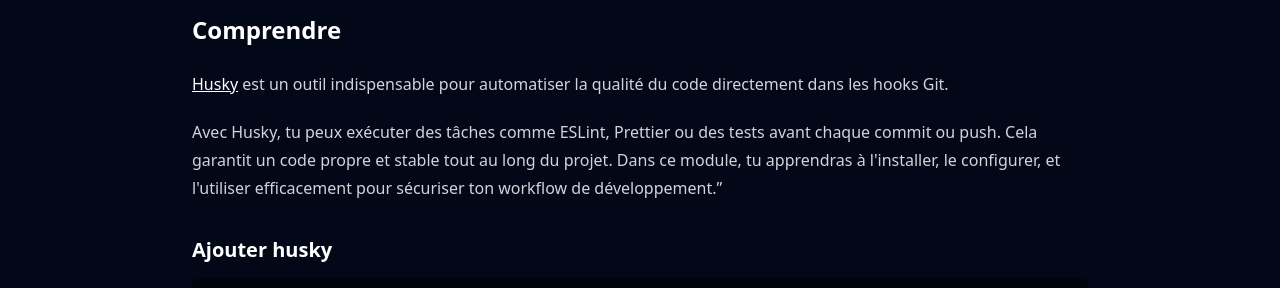
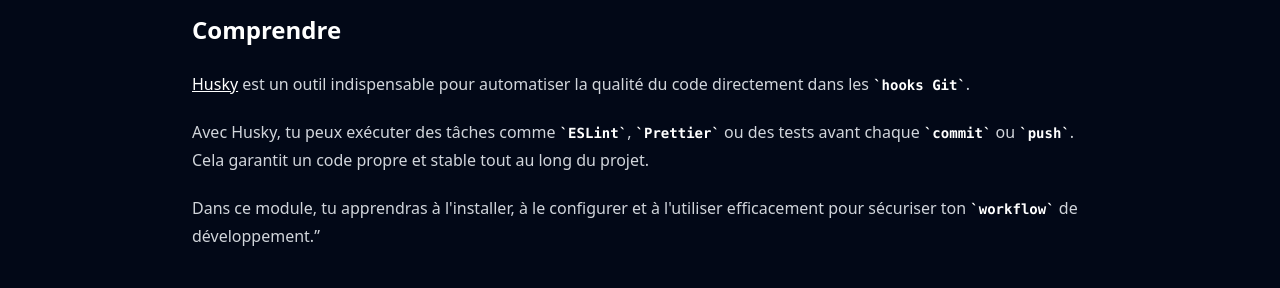
Before and after one commit to MikeCodeur/next-saas-entrepeneur, a Next.js app: page /instructions in a window 1280 px wide. Shown: the part 306-594 px from the top of the page. Built offline with nearby package versions, Linux system fonts and the light colour scheme; no server answers.

Commit message:
correction

```diff
--- a/INSTRUCTIONS.mdx
+++ b/INSTRUCTIONS.mdx
@@ -4,13 +4,15 @@
 
 ## 📝 Tes notes
 
-Detaille ce que tu as appris ici, sur une page [Notion](https://go.mikecodeur.com/course-notes-template)
+Détaille ce que tu as appris ici, sur une page [Notion](https://go.mikecodeur.com/course-notes-template)
 
 ## Comprendre
 
-[Husky](https://typicode.github.io/husky/) est un outil indispensable pour automatiser la qualité du code directement dans les hooks Git.
+[Husky](https://typicode.github.io/husky/) est un outil indispensable pour automatiser la qualité du code directement dans les `hooks Git`.
 
-Avec Husky, tu peux exécuter des tâches comme ESLint, Prettier ou des tests avant chaque commit ou push. Cela garantit un code propre et stable tout au long du projet. Dans ce module, tu apprendras à l'installer, le configurer, et l'utiliser efficacement pour sécuriser ton workflow de développement.”
+Avec Husky, tu peux exécuter des tâches comme `ESLint`, `Prettier` ou des tests avant chaque `commit` ou `push`. Cela garantit un code propre et stable tout au long du projet.
+
+Dans ce module, tu apprendras à l'installer, à le configurer et à l'utiliser efficacement pour sécuriser ton `workflow` de développement.”
 
 ### Ajouter husky
 
@@ -59,8 +61,6 @@
 - .`husky/pre-commit`
 - .`husky/pre-push`
 
-##
-
 ## Aller plus loin
 
 📑 Le lien vers la doc [https://typicode.github.io/husky/](https://typicode.github.io/husky/)
@@ -75,4 +75,4 @@
 
 ## 🐜 Feedback
 
-Remplir le formulaire le [formulaire de FeedBack](https://go.mikecodeur.com/cours-react-avis).
+Remplir le formulaire le [formulaire de FeedBack](https://go.mikecodeur.com/cours-next-avis?entry.1912869708=Next%20Mastery&entry.1430994900=9.SAAS%20Entrepreneur&entry.533578441=17%20husky).
--- a/package.json
+++ b/package.json
@@ -29,7 +29,7 @@
     "@mdx-js/loader": "^3.1.0",
     "@mdx-js/react": "^3.1.0",
     "@mikecodeur/course-app-cli": "^1.0.23",
-    "@next/mdx": "15.0.3",
+    "@next/mdx": "15.1.6",
     "@radix-ui/react-dialog": "^1.1.4",
     "@radix-ui/react-dropdown-menu": "^2.1.4",
     "@radix-ui/react-icons": "^1.3.2",
@@ -50,7 +50,7 @@
     "dotenv": "^16.4.7",
     "drizzle-orm": "^0.30.10",
     "lucide-react": "^0.456.0",
-    "next": "15.1.4",
+    "next": "15.1.6",
     "next-auth": "5.0.0-beta.24",
     "next-themes": "^0.4.3",
     "pg": "^8.13.1",
@@ -83,7 +83,7 @@
     "autoprefixer": "^10.4.20",
     "drizzle-kit": "^0.21.4",
     "eslint": "^9.14.0",
-    "eslint-config-next": "15.1.4",
+    "eslint-config-next": "15.1.6",
     "eslint-config-prettier": "^9.1.0",
     "eslint-plugin-drizzle": "^0.2.3",
     "eslint-plugin-github": "^4.10.2",
--- a/src/app/(app)/account/account-form.tsx
+++ b/src/app/(app)/account/account-form.tsx
@@ -1,5 +1,5 @@
 'use client'
-//1. 🚀 Mise à jour de la session coté client
+//1. 🚀 Mise à jour de la session côté client
 import {
   Form,
   FormControl,
--- a/src/app/(app)/finance/finance-dashboard.tsx
+++ b/src/app/(app)/finance/finance-dashboard.tsx
@@ -36,7 +36,7 @@
   ]
 
   const requestedYear = params?.financeYear
-  // Si l'année demandée existe dans years, on l'utilise, sinon on prend la première année disponible
+  // Si l'année demandée existe dans `years`, on l'utilise, sinon on prend la première année disponible
   const financeYear =
     requestedYear && years.some((y) => y.year === requestedYear)
       ? requestedYear
--- a/src/app/(public)/layout.exercise.tsx
+++ b/src/app/(public)/layout.exercise.tsx
@@ -12,7 +12,7 @@
 const PublicLayout = ({children}: PropsWithChildren) => {
   return (
     <div>
-      {/* 🐶 Utilise le composant StaticHeader */}
+      {/* 🐶 Utilise le composant `StaticHeader` */}
       <Header />
       {children}
       <Footer />
--- a/src/app/instructions/hooks.tsx
+++ b/src/app/instructions/hooks.tsx
@@ -2,7 +2,7 @@
 import {useTheme} from 'next-themes'
 
 // Permet de switcher de Theme Prism
-// fonctionne avec des fichiers styles dans 'public/styles/themes'
+// Fonctionne avec des fichiers styles dans `public/styles/themes`
 export function usePrismTheme() {
   const {theme = 'dark'} = useTheme()
 
--- a/src/services/authorization/authorization-service.ts
+++ b/src/services/authorization/authorization-service.ts
@@ -41,17 +41,17 @@
 ): T[] => {
   const perms = permissionAcces(user, ressourceType, action, ressourceUid)
 
-  // Pour tous les éléments de `ressources`, on filtre les attribus perms.filter(ressource) rbac
+  // Pour tous les éléments de `ressources`, on filtre les attributs `perms.filter(ressource)` `rbac`
   const filteredRessource: T[] =
     ressources?.map((ressource) => {
       // eslint-disable-next-line unicorn/no-array-callback-reference
-      return perms.filter(ressource) as T // Assure que le type T est respecté
+      return perms.filter(ressource) as T // Assure-toi que le type T est respecté
     }) ?? []
 
   return filteredRessource
 }
 export function canAccessField(attributes: string[], field: string): boolean {
-  // Vérifie s'il y a une exclusion pour le champ spécifié, par exemple "!rating"
+  // Vérifie s'il y a une exclusion pour le champ spécifié, par exemple `!rating`
   const isFieldExcluded = attributes.some((attr) =>
     new RegExp(`^!${field}$`).test(attr)
   )
--- a/src/services/authorization/finance-authorization.ts
+++ b/src/services/authorization/finance-authorization.ts
@@ -87,7 +87,7 @@
 ): boolean {
   const permission = ac.can(user?.role ?? 'public').readOwn('finance')
 
-  // Utilise les permissions pour déterminer si un champs est accessible
+  // Utilise les permissions pour déterminer si un champ est accessible
   const canSeeField = canAccessField(permission.attributes, field ?? '')
   return canSeeField
 }
--- a/src/services/authorization/health-authorization.ts
+++ b/src/services/authorization/health-authorization.ts
@@ -76,14 +76,14 @@
   return filtered
 }
 
-//permet de savoir si un utilisateur peut voir un champ de la ressource health
+//Permet de savoir si un utilisateur peut voir un champ de la ressource health
 export function canSeeHealthField(
   user?: UserDTO | User,
   field?: string
 ): boolean {
   const permission = ac.can(user?.role ?? 'public').readOwn('health')
 
-  // Utilise les permissions pour déterminer si un champs est accessible
+  // Utilise les permissions pour déterminer si un champ est accessible
   const canSeeField = canAccessField(permission.attributes, field ?? '')
   return canSeeField
 }
```
Also changed, not shown: 1 other file (tests, documents, lock files or other folders).
